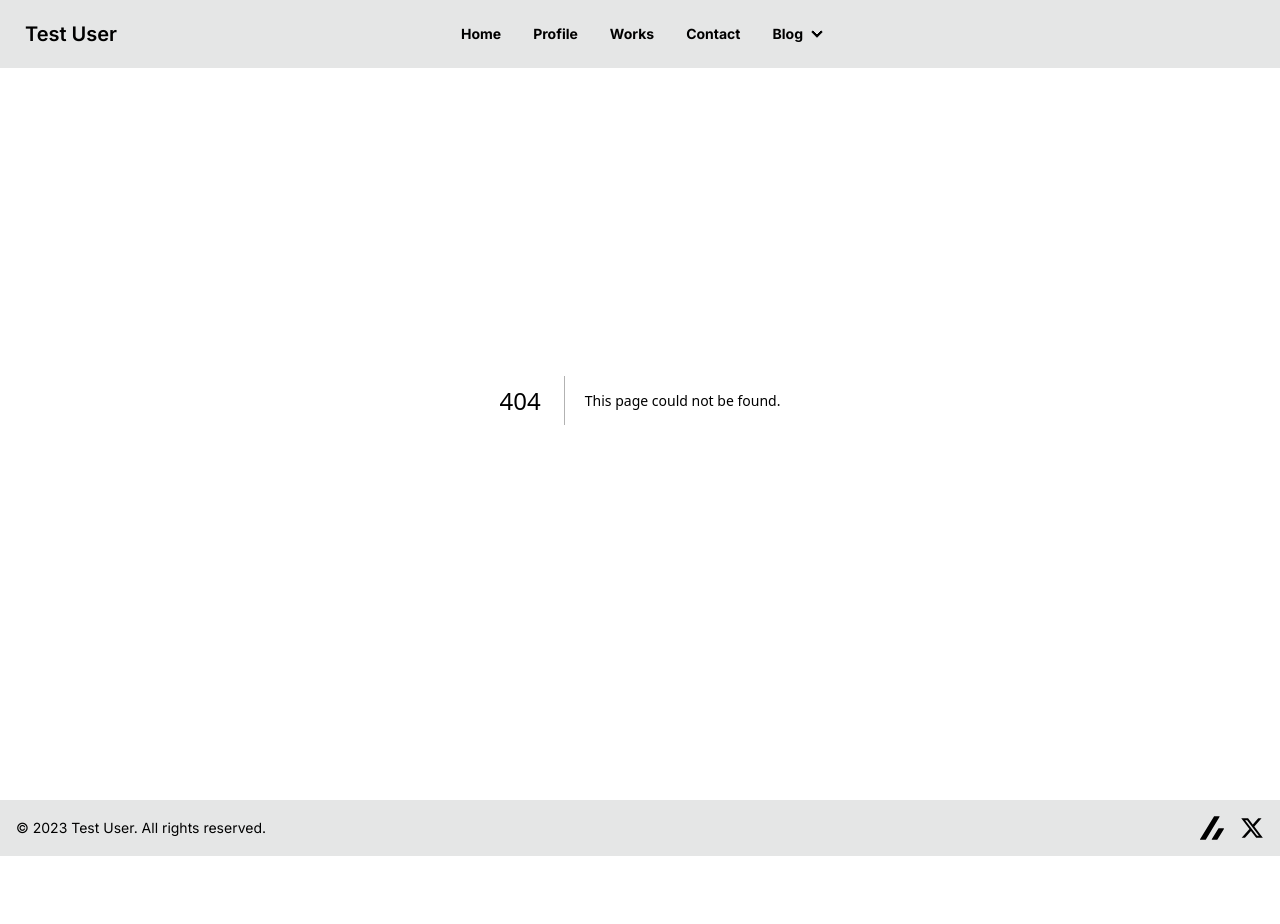
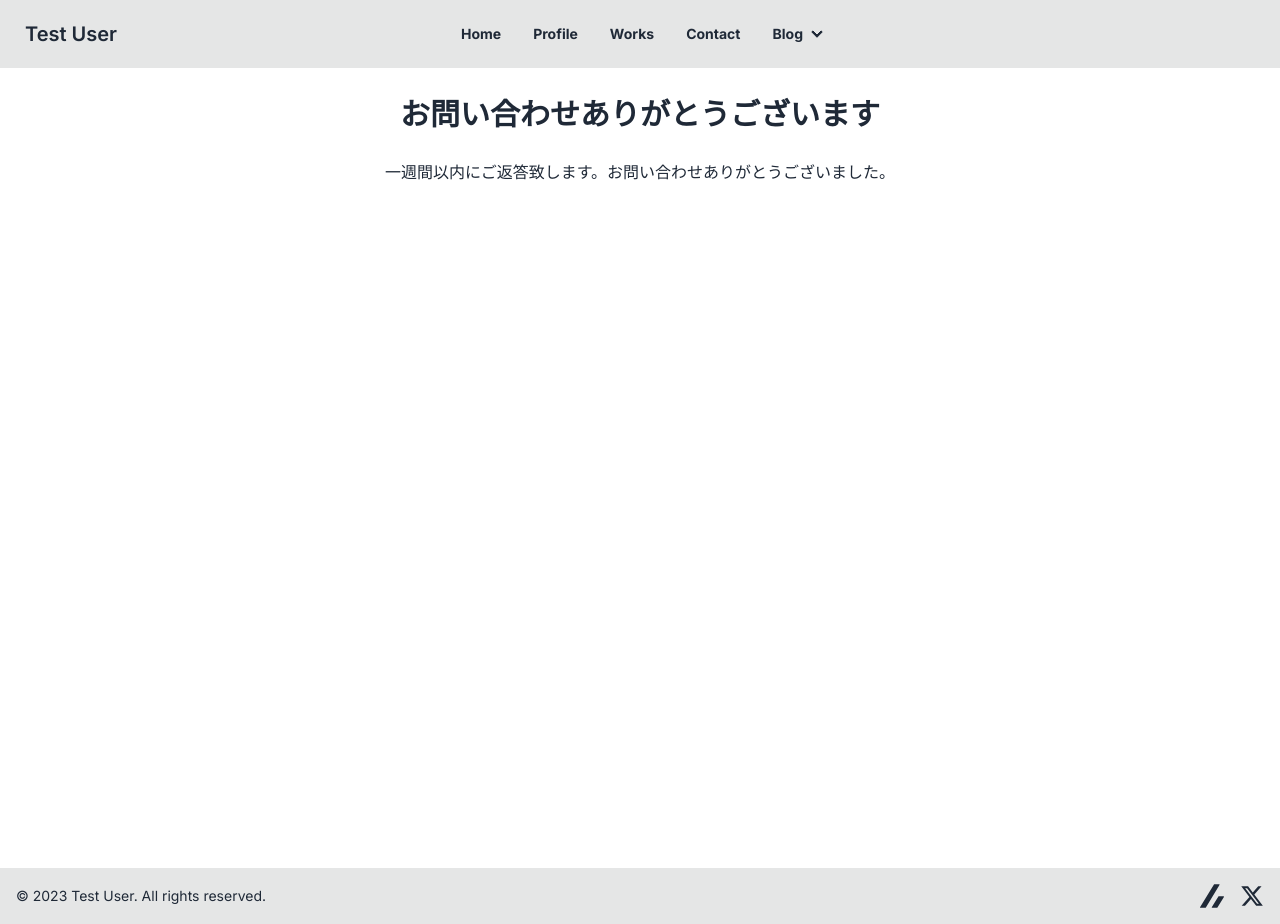
Before and after one commit to Milix-M/milix-m_tempest, a Next.js app in the folder web/: page /contact/thanks in a window 1280 px wide. Before the commit this address had no page. Before the commit the page ends 856 px from the top, so only its background shows below. Built offline with nearby package versions, Linux system fonts and the light colour scheme.

Commit message:
resize margin size

```diff
--- a/web/src/app/(profilepages)/contact/page.tsx
+++ b/web/src/app/(profilepages)/contact/page.tsx
@@ -1,4 +1,6 @@
 'use client'
+
+// todo 送信ボタン押したあと、送信しました！メッセージを表示し、入力内容をクリアする
 
 import { useForm } from 'react-hook-form'
 import { yupResolver } from '@hookform/resolvers/yup'
@@ -32,7 +34,7 @@
 
   return (
     <div>
-      <h1 className='font-bold text-3xl sm:mb-10'>Contact</h1>
+      <h1 className='font-bold text-3xl mb-7'>Contact</h1>
       <form onSubmit={onSubmit}>
         <input type='text' name='wana' className='hidden' />
         <div>
--- /dev/null
+++ b/web/src/app/(profilepages)/contact/thanks/page.tsx
@@ -0,0 +1,11 @@
+export default function Contact () {
+  return (
+    <div>
+      <h1 className='font-bold text-center text-3xl mb-7'>
+        お問い合わせありがとうございます
+      </h1>
+
+      <p className="text-center">一週間以内にご返答致します。お問い合わせありがとうございました。</p>
+    </div>
+  )
+}
```
